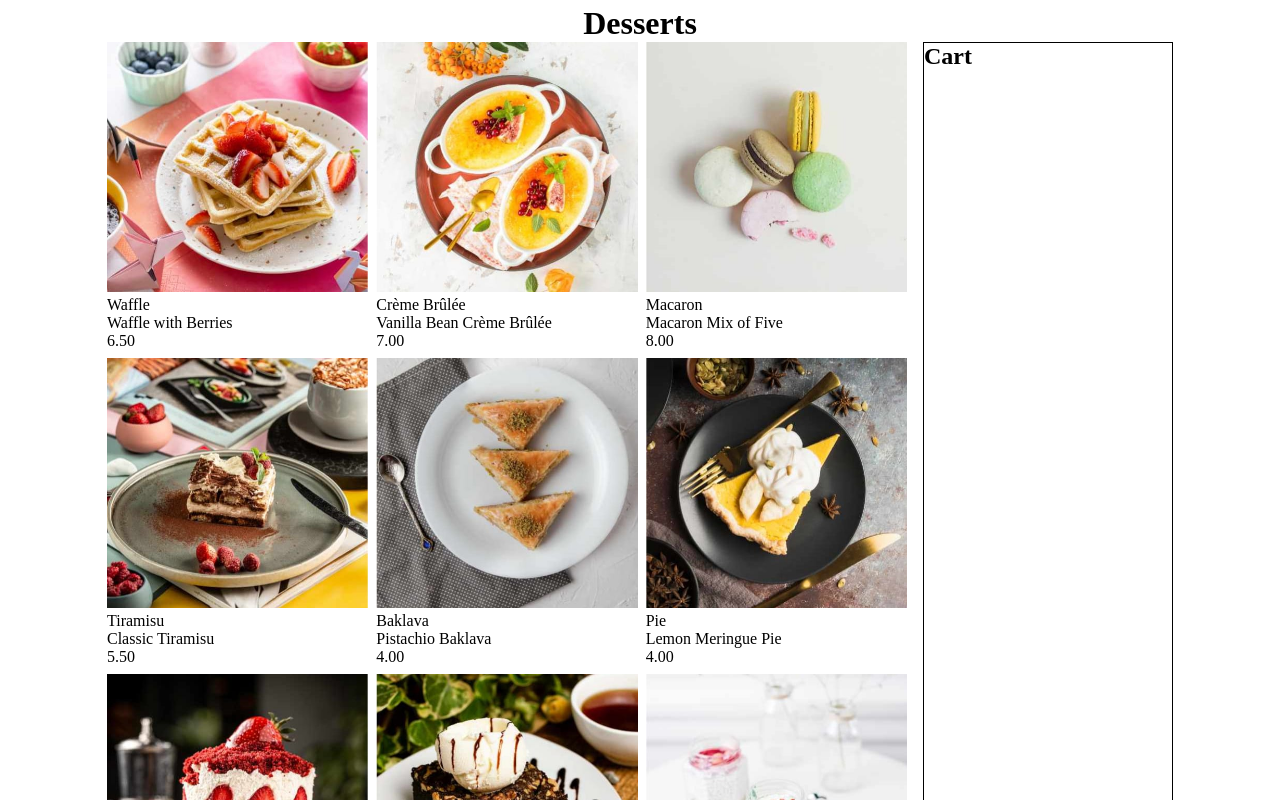
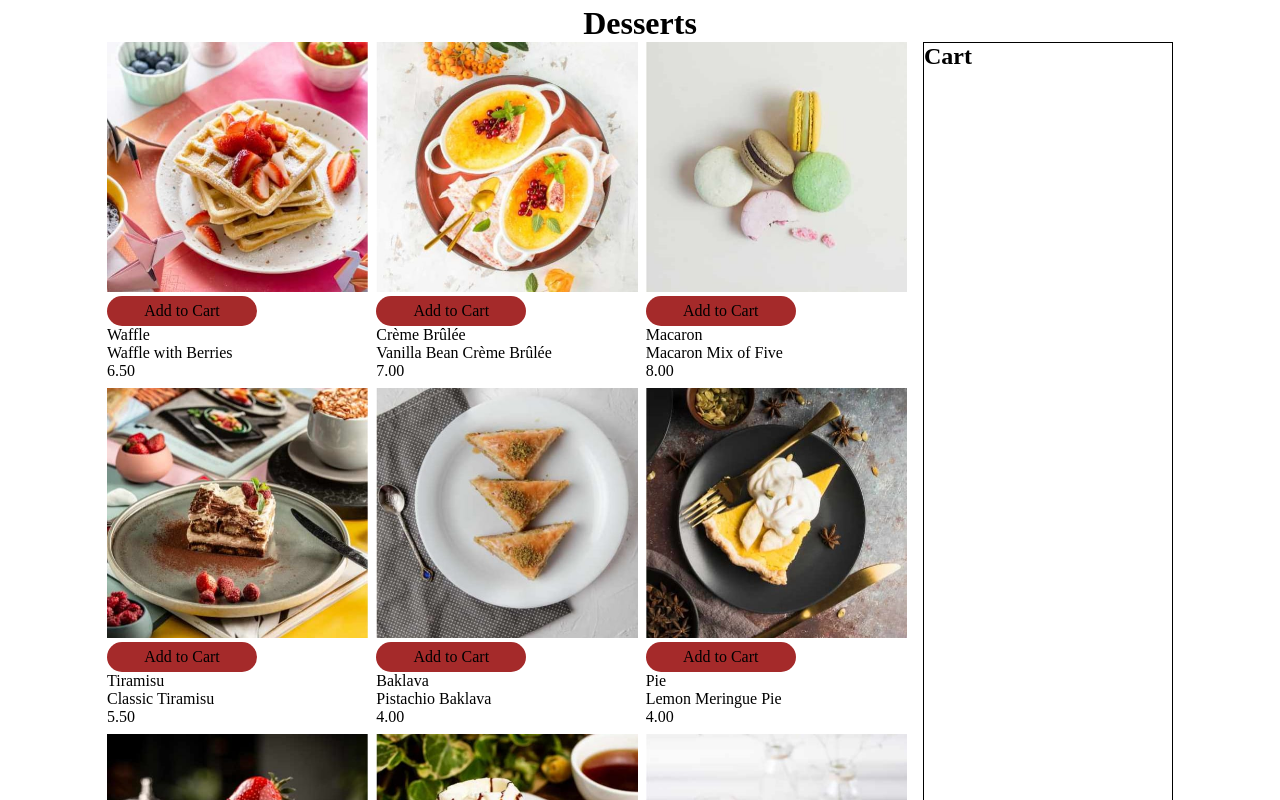
Before and after one commit to dibmarco/frontend-mentor, a React (Create React App) app in the folder 06. product-list-with-cart-main/: page / in a window 1280 px wide. Shown: the top 800 px of the page. Built offline with nearby package versions, Linux system fonts and the light colour scheme; the HTML template or start-up script is replaced by a standard one.

Commit message:
Update files

```diff
--- a/06. product-list-with-cart-main/src/App.jsx
+++ b/06. product-list-with-cart-main/src/App.jsx
@@ -59,9 +59,40 @@ const desserts = [
 
 function App() {
   const [openModal, setOpenModal] = useState(false);
+  const [count, setCount] = useState(1);
+  const [itemsInCart, setItemsInCart] = useState([]);
 
   function handleOpenModal() {
     setOpenModal(!openModal);
+  }
+
+  function plus() {
+    setCount(() => count + 1);
+  }
+
+  function minus() {
+    setCount(() => count - 1);
+  }
+
+  function addItemToCart(name, quantity) {
+    const id = crypto.randomUUID();
+
+    const item = {
+      id: id,
+      name: name,
+      quantity: quantity,
+    };
+
+    setItemsInCart((prevItems) => {
+      const existingItem = prevItems.find((item) => item.name === name);
+      if (existingItem) {
+        return prevItems.map((item) =>
+          item.name === name ? { ...item, quantity: item.quantity + 1 } : item
+        );
+      } else {
+        return [...prevItems, item];
+      }
+    });
   }
 
   return (
@@ -69,8 +100,15 @@ function App() {
       <div className="container">
         <h1>Desserts</h1>
         <div className={`container-inner ${openModal ? "blur" : ""}`}>
-          <Desserts openModal={openModal} />
-          <Cart handleOpenModal={handleOpenModal} />
+          <Desserts
+            openModal={openModal}
+            count={count}
+            setCount={setCount}
+            plus={plus}
+            minus={minus}
+            addItemToCart={addItemToCart}
+          />
+          <Cart handleOpenModal={handleOpenModal} itemsInCart={itemsInCart} />
         </div>
         <Modal openModal={openModal} handleOpenModal={handleOpenModal} />
       </div>
@@ -78,13 +116,21 @@ function App() {
   );
 }
 
-function Desserts({ openModal }) {
+function Desserts({ count, setCount, plus, minus, addItemToCart }) {
   return (
     <>
       <div className="desserts-grid">
         {desserts.map((item) => (
           <div className="dessert-item" key={item.name}>
             <img src={item.img} alt={item.name} />
+            <AddToCart
+              name={item.name}
+              count={count}
+              setCount={setCount}
+              plus={plus}
+              minus={minus}
+              addItemToCart={addItemToCart}
+            />
             <div>
               <p>{item.name}</p>
               <p>{item.description}</p>
@@ -97,10 +143,50 @@ function Desserts({ openModal }) {
   );
 }
 
-function Cart({ handleOpenModal }) {
+function AddToCart({ name, count, setCount, plus, minus, addItemToCart }) {
+  const [openButton, setOpenButton] = useState(false);
+
+  useEffect(() => {
+    if (count === 0) {
+      setOpenButton(false);
+      setCount(1);
+    }
+  }, [count, setCount]);
+
+  return (
+    <div
+      className="add-to-cart--btn"
+      onClick={() => {
+        console.log(name);
+        setOpenButton(true);
+        addItemToCart(name, count);
+      }}
+    >
+      {openButton ? (
+        <div className="selections">
+          <p onClick={minus}>-</p>
+          {count}
+          <p onClick={plus}>+</p>
+        </div>
+      ) : (
+        <div>Add to Cart</div>
+      )}
+    </div>
+  );
+}
+
+function Cart({ handleOpenModal, itemsInCart }) {
   return (
     <div className="cart">
       <h2 onClick={handleOpenModal}>Cart</h2>
+      <div>
+        {itemsInCart.map((item) => (
+          <p>
+            <span>{item.quantity}</span>
+            <span>{item.name}</span>
+          </p>
+        ))}
+      </div>
     </div>
   );
 }
--- a/06. product-list-with-cart-main/src/index.css
+++ b/06. product-list-with-cart-main/src/index.css
@@ -48,6 +48,31 @@ body {
   border: 1px solid black;
 }
 
+.add-to-cart--btn {
+  display: flex;
+  align-items: center;
+  justify-content: center;
+
+  width: 150px;
+  height: 30px;
+  background-color: brown;
+
+  border-radius: 200px;
+  cursor: pointer;
+}
+
+.selections {
+  display: flex;
+  align-items: center;
+  justify-content: center;
+  gap: 2rem;
+
+  /* width: 150px;
+  height: 30px;
+
+  background-color: antiquewhite; */
+}
+
 .modal {
   display: flex;
   flex-direction: column;
```
